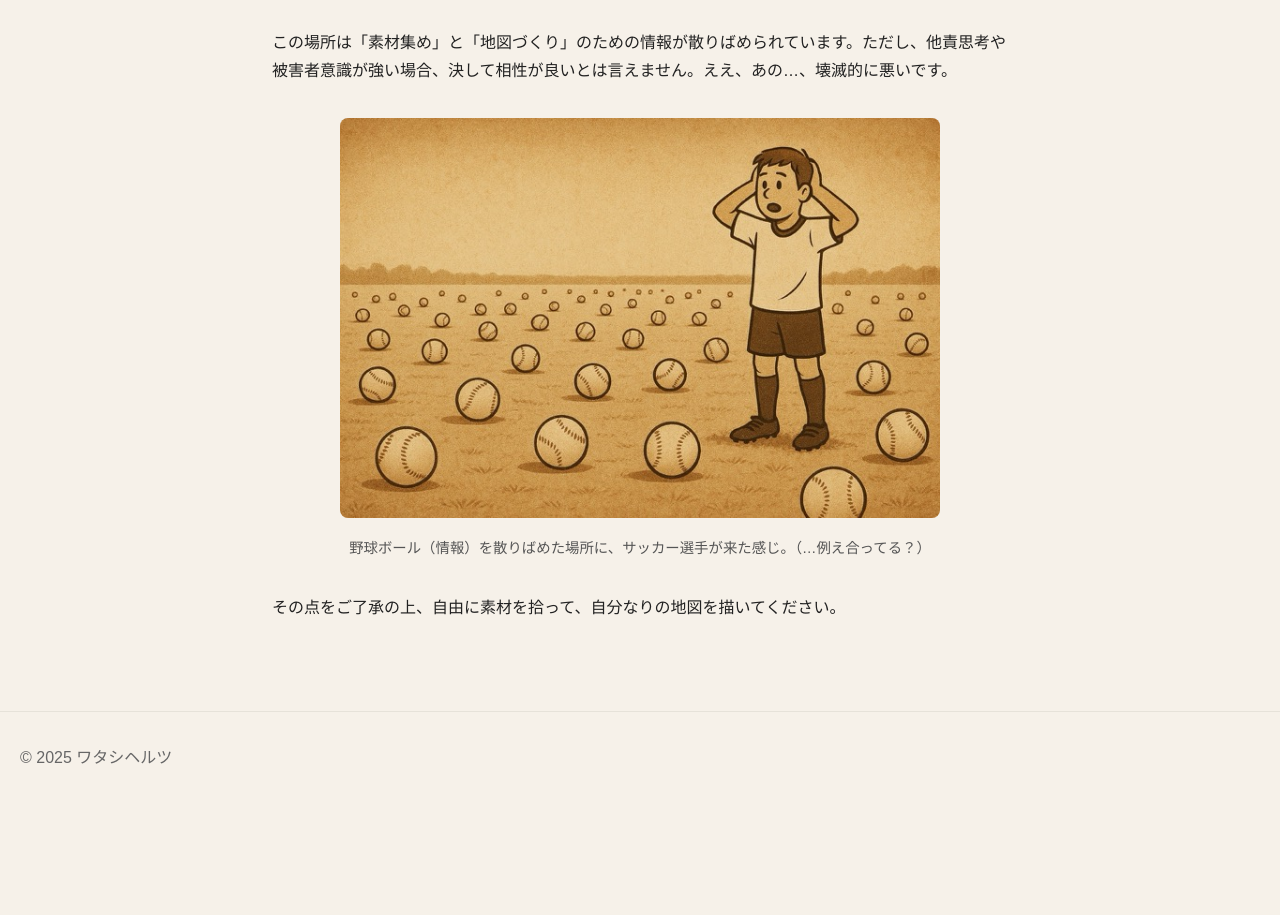
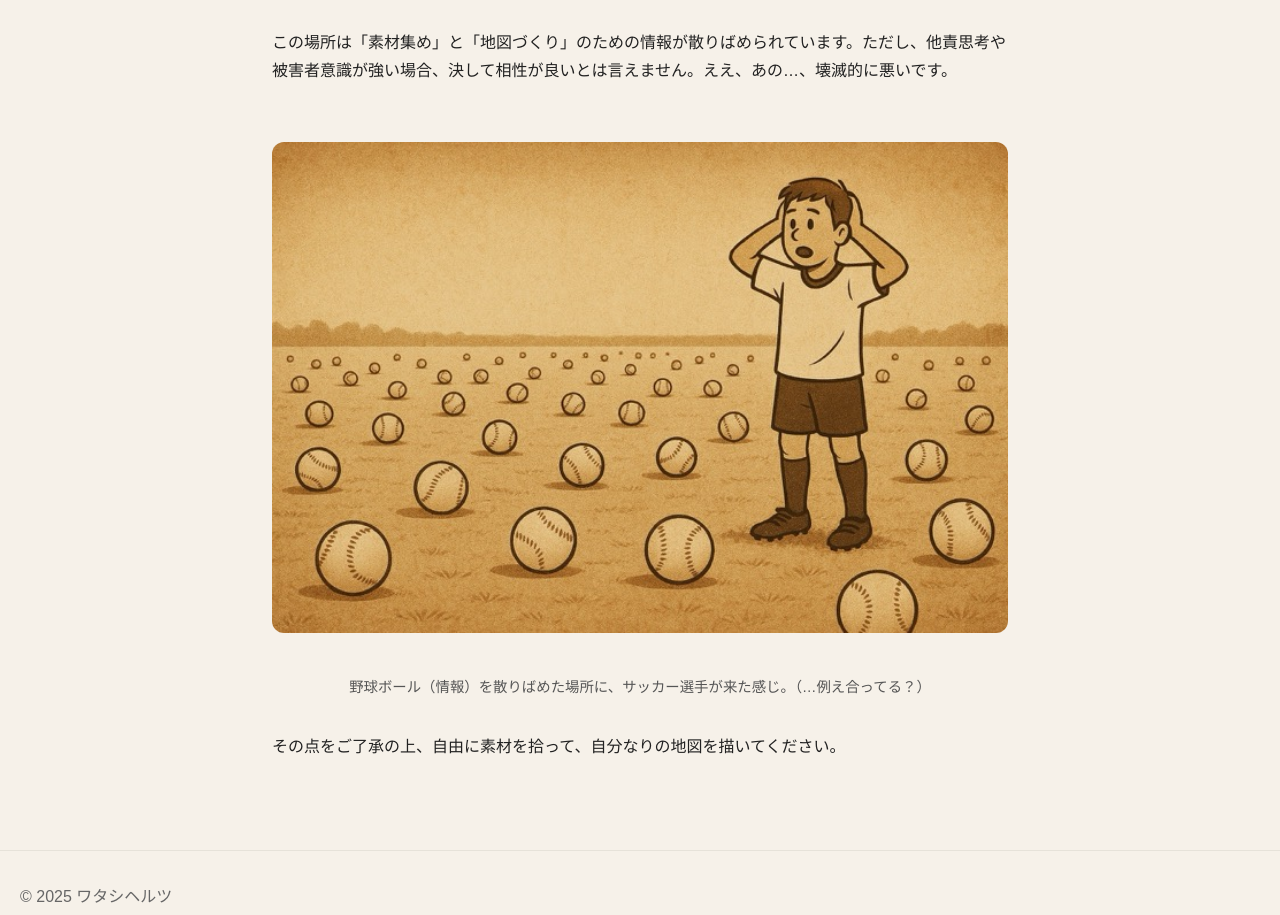
Before and after one commit to hiracoh/watashihertz, a Next.js app: page /guide/second in a window 1280 px wide. Shown: the part 1932-2847 px from the top of the page. Before the commit the page ends 2732 px from the top, so only its background shows below. Built offline with nearby package versions, Linux system fonts and the light colour scheme; a web font is replaced by a local one.

Commit message:
Update page.js

```diff
--- a/app/guide/second/page.js
+++ b/app/guide/second/page.js
@@ -94,16 +94,23 @@ export default function GuidePage() {
       <p>
         この場所は「素材集め」と「地図づくり」のための情報が散りばめられています。ただし、他責思考や被害者意識が強い場合、決して相性が良いとは言えません。ええ、あの…、壊滅的に悪いです。
       </p>
-
 {/* 画像ブロック */}
 <figure style={{ margin: "2rem 0", textAlign: "center" }}>
   <Image
-          src="/aisho.jpeg"  // ← public フォルダに保存したファイル名
+    src="/aisho.jpeg"  // 画像パス
     alt="野球ボールが散らばった場所にサッカー選手がいる様子"
-          width={600}   // 表示サイズ
-          height={400}  // アスペクト比を維持するために大きめに指定
-          style={{ borderRadius: 8 }}
-        />
+    width={600}       // 適当な元サイズ（目安）
+    height={400}      // ↑比率を維持するために必要
+    style={{
+      width: "100%",       // ← 本文幅いっぱいにフィット！
+      height: "auto",      // ← 比率を保ったまま高さ自動
+      borderRadius: 12,    // 角丸を維持したい場合
+      margin: "1.5rem 0",  // テキストとの余白
+      objectFit: "cover",  // トリミングをなめらかに
+    }}
+    sizes="(max-width: 768px) 100vw, 768px"
+  /> {/* ← ここが重要！ちゃんと閉じる */}
+
   <figcaption style={{ marginTop: "0.5rem", fontSize: "0.9rem", color: "#555" }}>
     野球ボール（情報）を散りばめた場所に、サッカー選手が来た感じ。（…例え合ってる？）
   </figcaption>
```
Lines whose indentation alone changed are shown as unchanged.
